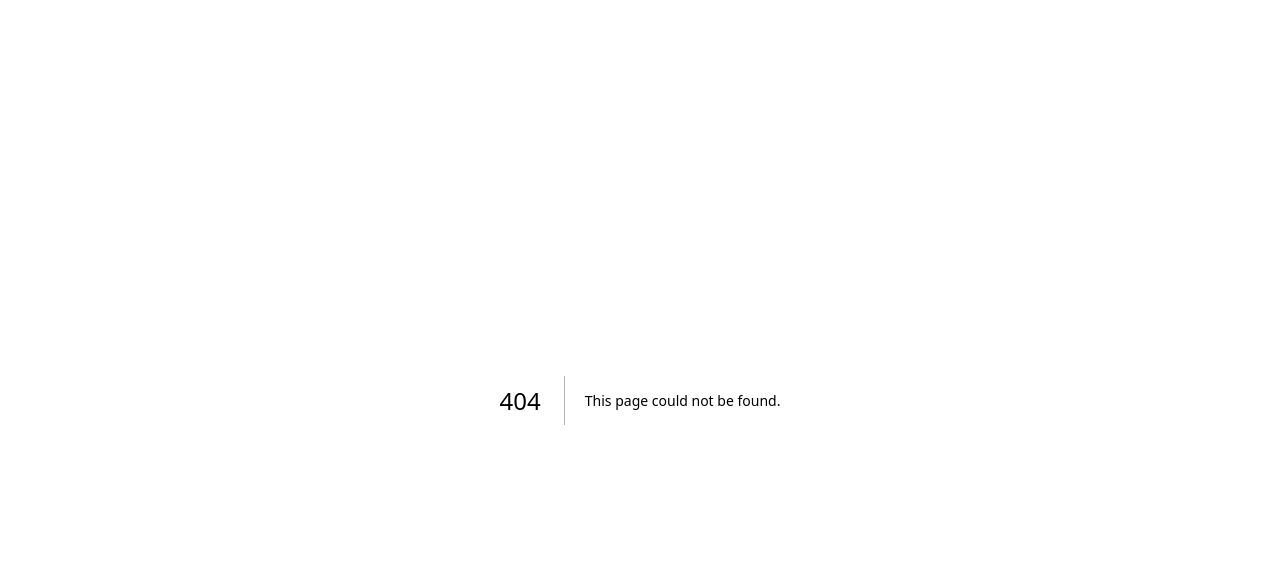
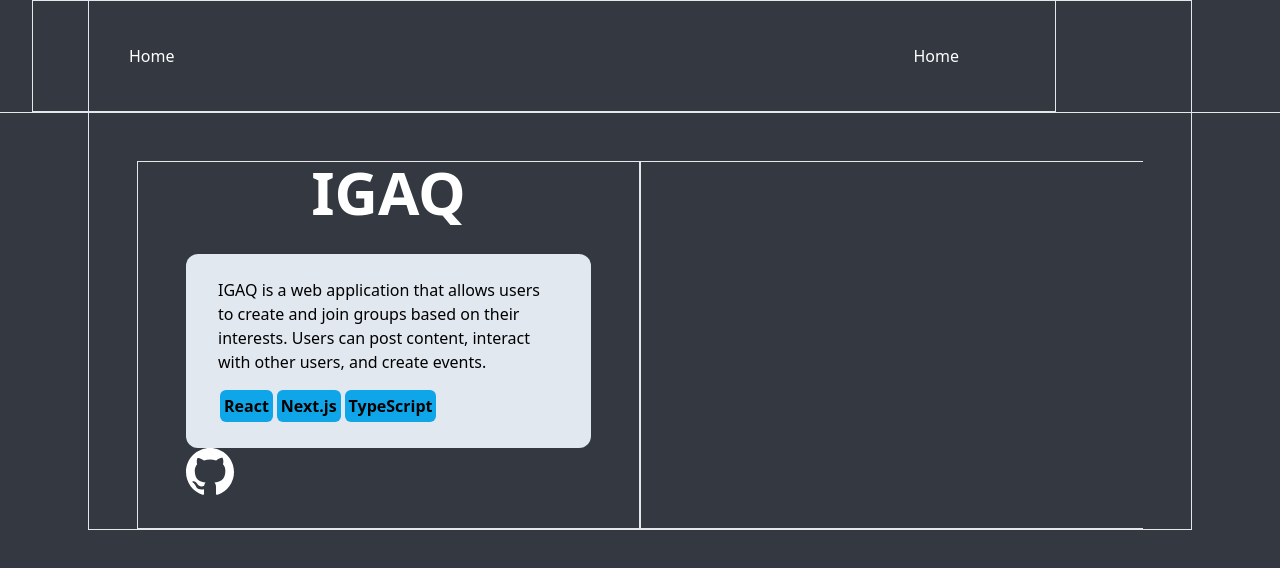
Before and after one commit to 23o4i7/portfolio-site, a Next.js app: page /igaq in a window 1280 px wide. Before the commit this address had no page. Shown: the top 568 px of the page. Built offline with nearby package versions, Linux system fonts and the light colour scheme.

Commit message:
Create igaq.tsx

```diff
--- /dev/null
+++ b/src/pages/igaq.tsx
@@ -0,0 +1,41 @@
+import Head from "next/head";
+import Link from "next/link";
+import { useRouter } from 'next/router';
+import TitleText from "@/atoms/TitleText";
+import Navbar from "@/molecules/Navbar";
+import LinkBox from "@/molecules/LinkBox";
+import DescriptionBox from "@/organisms/DescriptionBox";
+
+import { twMerge } from "tailwind-merge"
+
+export default function ProjectPage() {
+  const router = useRouter();
+  const description = "IGAQ is a web application that allows users to create and join groups based on their interests. Users can post content, interact with other users, and create events."
+
+  return (
+    <>
+      <Head>
+        <title>Sean Ng • Full Stack Developer</title>
+        <meta name="description" content="Sean Ng's Portfolio" />
+        <meta name="viewport" content="width=device-width, initial-scale=1" />
+        <link rel="icon" href="/favicon.ico" />
+      </Head>
+      <Navbar />
+      <main className="min-h-screen bg-gunmetal">
+        <div className="flex flex-col px-24">
+          <div className="grid grid-cols-2 pt-40 -mx-2 md:px-12 divide-x text-left border">
+            <div className="border">
+              <TitleText text={"IGAQ"} />
+              <div className="align-center py-8 px-12">
+                <DescriptionBox description={description} tags={["React", "Next.js", "TypeScript"]} />
+                <LinkBox link={"https://github.com/"} color={"white"} size={"h-12 w-12"} />
+              </div>
+            </div>
+            <div className="border">
+            </div>
+          </div>
+        </div>
+      </main>
+    </>
+  )
+}
```
